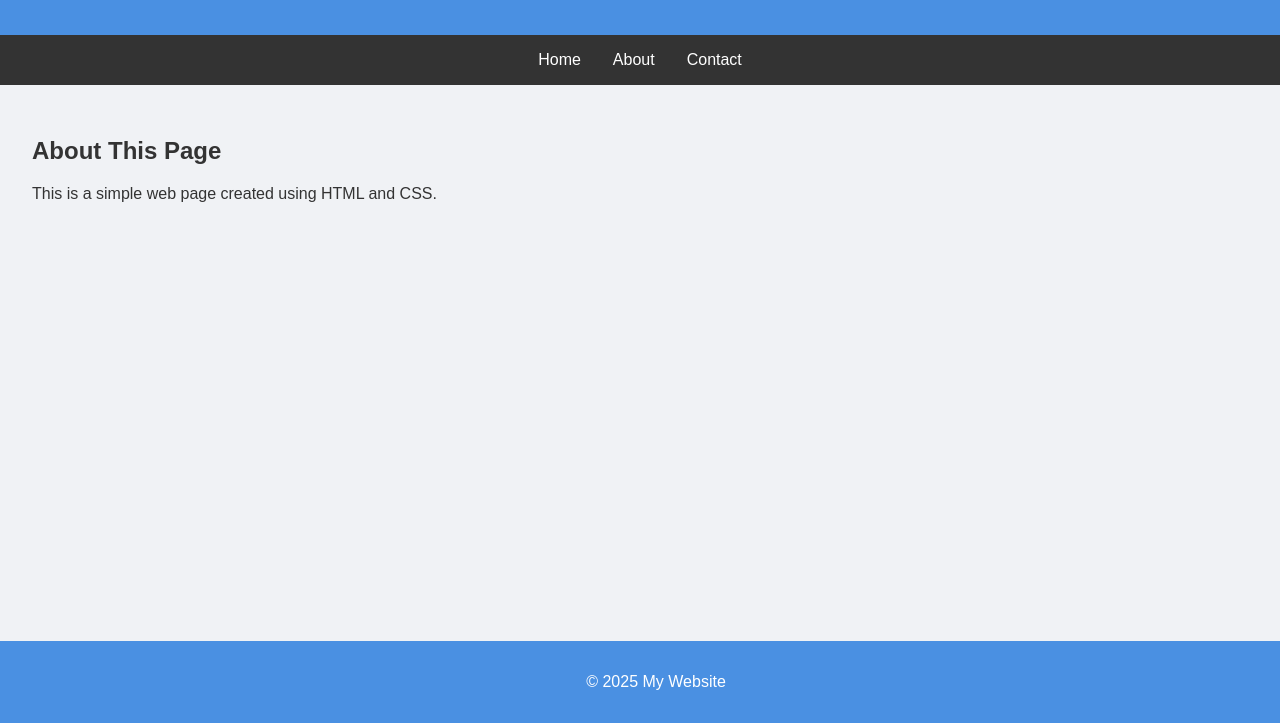
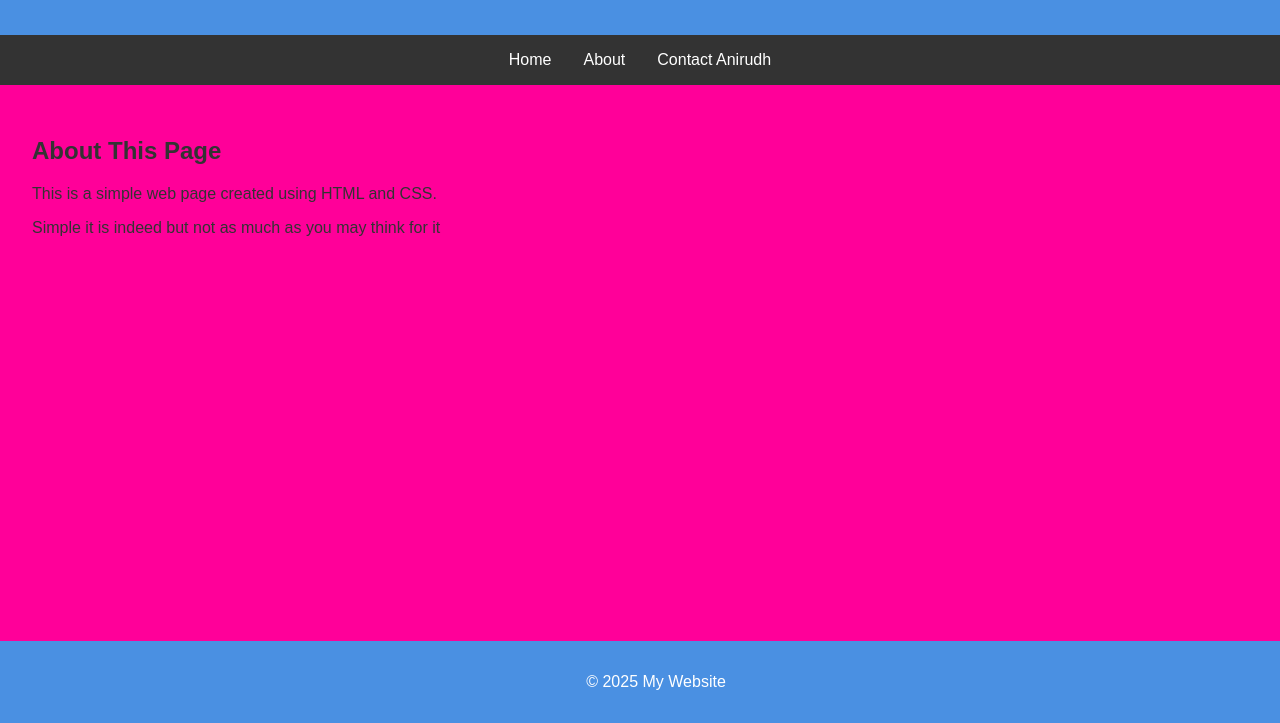
Before and after one commit to Anirudh-Chakraborty/FirstWebsite, a plain HTML site: page index.html in a window 1280 px wide. Shown: the part 77-800 px from the top of the page. Drawn offline with Linux system fonts and the light colour scheme.

Commit message:
created and commited

```diff
--- a/index.html
+++ b/index.html
@@ -15,7 +15,7 @@
     <ul>
       <li><a href="#">Home</a></li>
       <li><a href="#">About</a></li>
-      <li><a href="#">Contact</a></li>
+      <li><a href="#">Contact Anirudh</a></li>
     </ul>
   </nav>
 
@@ -23,6 +23,7 @@
     <section>
       <h2>About This Page</h2>
       <p>This is a simple web page created using HTML and CSS.</p>
+      <p>Simple it is indeed but not as much as you may think for it</p>
     </section>
   </main>
 
--- a/style.css
+++ b/style.css
@@ -2,7 +2,7 @@
 body {
     margin: 0;
     font-family: Arial, sans-serif;
-    background-color: #f0f2f5;
+    background-color: #ff0099;
     color: #333;
   }
 
```
